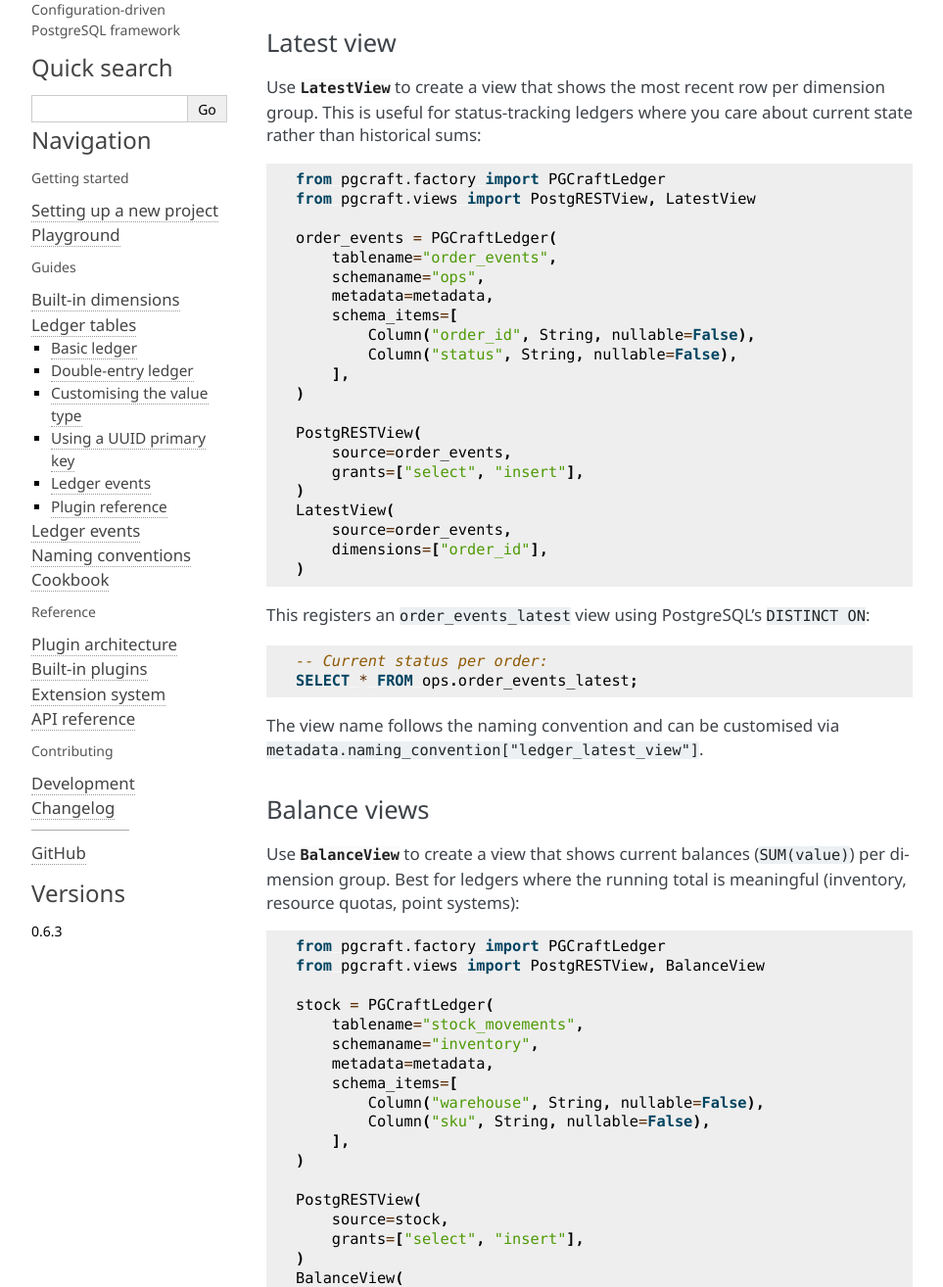
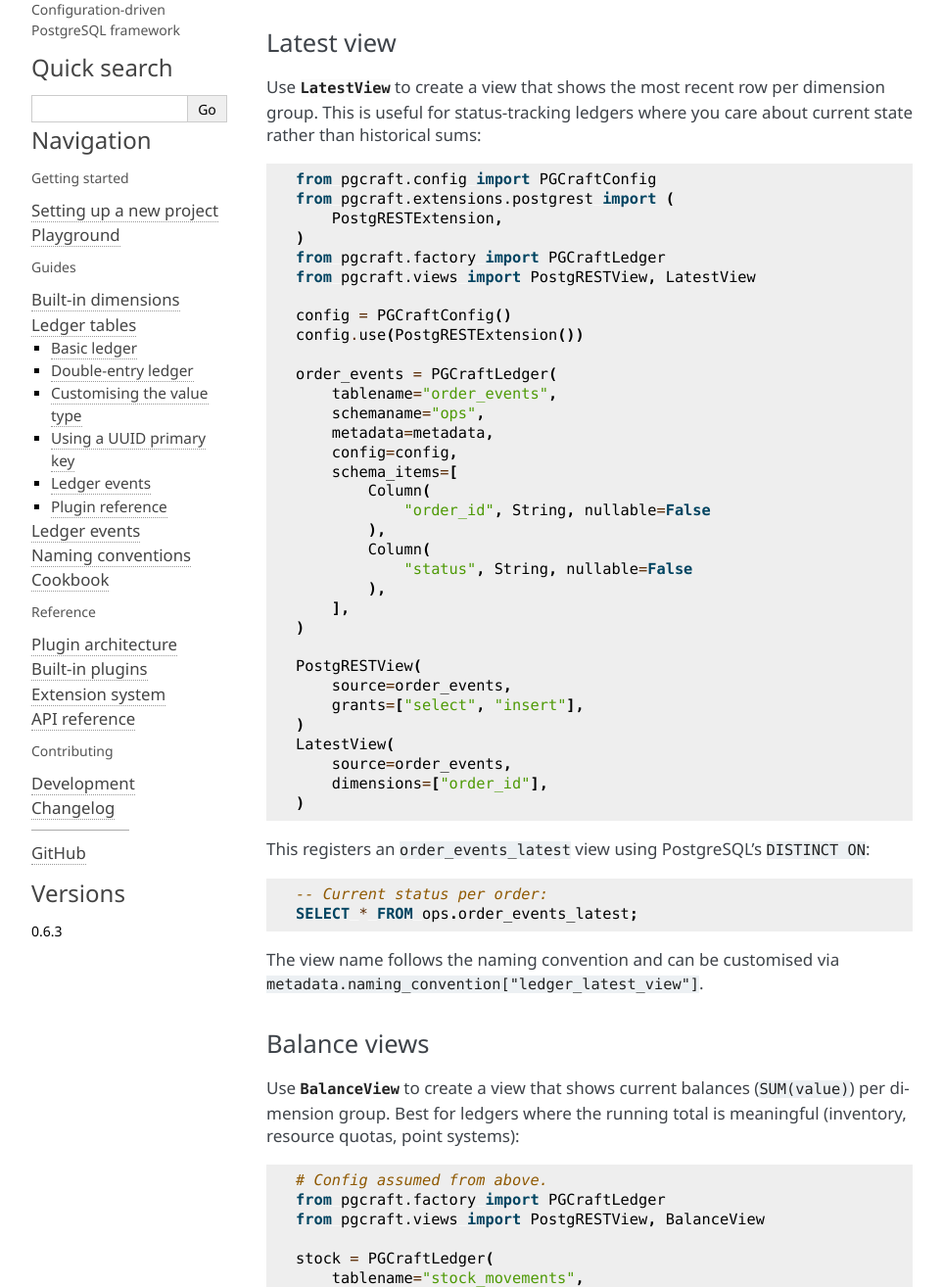
Before and after one commit to roddarjohn/cave, a Sphinx documentation site: the page built from docs/ledgers.rst, in a window 1280 px wide and 1400 px high, scrolled down 920 px, cut to the strip 86-1400 px from the top of the window. Shown: the whole strip at 98% size, without its empty margins (148-1111 px from the left). Built offline with Sphinx 7.4.7, drawn with Linux system fonts in a browser that asks for light colours; some of the changed text lies outside the part shown.

Commit message:
docs changes

```diff
--- a/docs/ledgers.rst
+++ b/docs/ledgers.rst
@@ -51,16 +51,28 @@ than historical sums:
 
 .. code-block:: python
 
+   from pgcraft.config import PGCraftConfig
+   from pgcraft.extensions.postgrest import (
+       PostgRESTExtension,
+   )
    from pgcraft.factory import PGCraftLedger
    from pgcraft.views import PostgRESTView, LatestView
+
+   config = PGCraftConfig()
+   config.use(PostgRESTExtension())
 
    order_events = PGCraftLedger(
        tablename="order_events",
        schemaname="ops",
        metadata=metadata,
+       config=config,
        schema_items=[
-           Column("order_id", String, nullable=False),
-           Column("status", String, nullable=False),
+           Column(
+               "order_id", String, nullable=False
+           ),
+           Column(
+               "status", String, nullable=False
+           ),
        ],
    )
 
@@ -95,6 +107,7 @@ resource quotas, point systems):
 
 .. code-block:: python
 
+   # Config assumed from above.
    from pgcraft.factory import PGCraftLedger
    from pgcraft.views import PostgRESTView, BalanceView
 
@@ -102,9 +115,14 @@ resource quotas, point systems):
        tablename="stock_movements",
        schemaname="inventory",
        metadata=metadata,
+       config=config,
        schema_items=[
-           Column("warehouse", String, nullable=False),
-           Column("sku", String, nullable=False),
+           Column(
+               "warehouse", String, nullable=False
+           ),
+           Column(
+               "sku", String, nullable=False
+           ),
        ],
    )
 
@@ -138,22 +156,30 @@ overdrafts, or exceeding resource quotas:
 
 .. code-block:: python
 
+   # Config assumed from above.
    from pgcraft.factory import PGCraftLedger
-   from pgcraft.plugins.ledger import LedgerBalanceCheckPlugin
+   from pgcraft.plugins.ledger import (
+       LedgerBalanceCheckPlugin,
+   )
    from pgcraft.views import PostgRESTView, BalanceView
 
    stock = PGCraftLedger(
        tablename="stock_movements",
        schemaname="inventory",
        metadata=metadata,
+       config=config,
        schema_items=[
-           Column("warehouse", String, nullable=False),
-           Column("sku", String, nullable=False),
+           Column(
+               "warehouse", String, nullable=False
+           ),
+           Column(
+               "sku", String, nullable=False
+           ),
        ],
        extra_plugins=[
            LedgerBalanceCheckPlugin(
                dimensions=["warehouse", "sku"],
-               min_balance=0,   # default; cannot go negative
+               min_balance=0,  # cannot go negative
            ),
        ],
    )
@@ -262,6 +288,7 @@ internal plugin override mechanism:
 
 .. code-block:: python
 
+   # Config assumed from above.
    from pgcraft.factory import PGCraftLedger
    from pgcraft.plugins.ledger import LedgerTablePlugin
    from pgcraft.views import PostgRESTView
@@ -270,8 +297,13 @@ internal plugin override mechanism:
        tablename="payments",
        schemaname="finance",
        metadata=metadata,
+       config=config,
        schema_items=[
-           Column("account_id", Integer, nullable=False),
+           Column(
+               "account_id",
+               Integer,
+               nullable=False,
+           ),
        ],
    )
 
@@ -290,6 +322,7 @@ primary key with ``gen_random_uuid()`` as the server default:
 
 .. code-block:: python
 
+   # Config assumed from above.
    from pgcraft.factory import PGCraftLedger
    from pgcraft.plugins.pk import UUIDV4PKPlugin
    from pgcraft.views import PostgRESTView
@@ -298,8 +331,13 @@ primary key with ``gen_random_uuid()`` as the server default:
        tablename="events",
        schemaname="analytics",
        metadata=metadata,
+       config=config,
        schema_items=[
-           Column("event_type", String, nullable=False),
+           Column(
+               "event_type",
+               String,
+               nullable=False,
+           ),
        ],
        plugins=[UUIDV4PKPlugin()],
    )
```
Also changed, not shown: docs/builtin_plugins.rst (+15 -0 lines), docs/cookbook.rst (+28 -3 lines), docs/ledger_actions.rst (+8 -0 lines), docs/playground.rst (+8 -0 lines), docs/setup.rst (+12 -1 lines).
